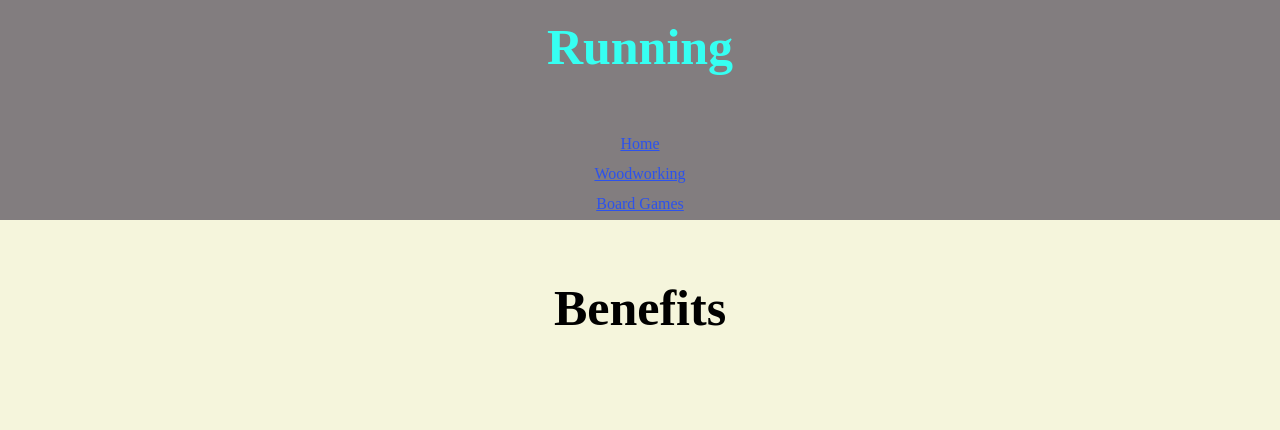
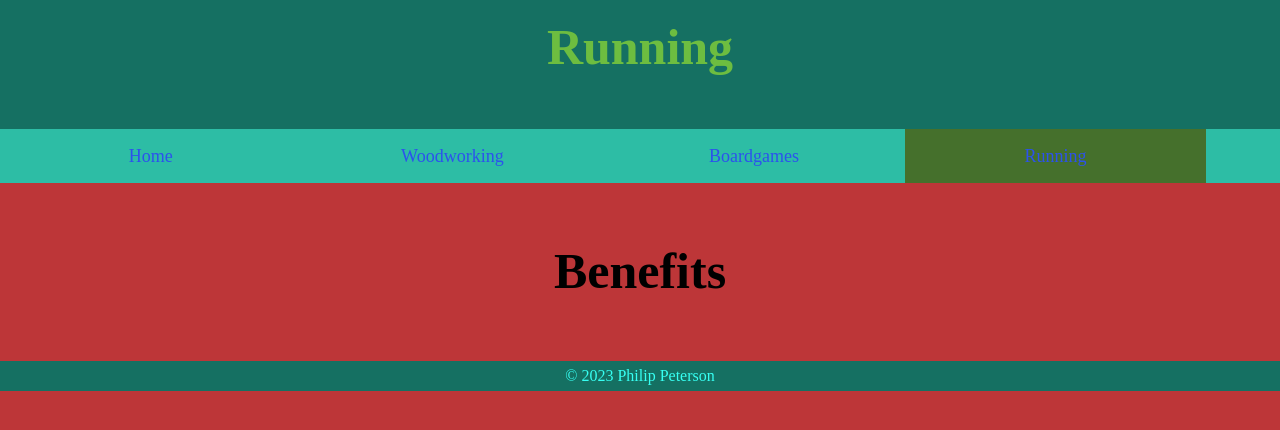
Before and after one commit to peterson-philomath/hello-world, a plain HTML site: page running.html in a window 1280 px wide. Drawn offline with Linux system fonts and the light colour scheme.

Commit message:
Navigation Bar

```diff
--- a/running.html
+++ b/running.html
@@ -1,8 +1,5 @@
 <!DOCTYPE html>
-<html lang="en">
 <head>
-    <meta charset="UTF-8">
-    <meta name="viewport" content="width=device-width, initial-scale=1.0">
     <title>Running | Ways to Destress</title>
     <link href="style.css" rel="stylesheet" type="text/css" />
 </head>
@@ -13,17 +10,18 @@
     <body>
         <header>
             <h1>Running</h1>
-            <nav>
-                <ul><a href="https://peterson-philomath.github.io/hello-world/index">Home</a></ul>
-                <ul><a href="https://peterson-philomath.github.io/hello-world/woodworking">Woodworking</a></ul>
-                <ul><a href="https://peterson-philomath.github.io/hello-world/boardgames">Board Games</a></ul>
-            </nav>
+            <div class="topnav">
+                <a href="index.html">Home</a>
+                <a href="woodworking.html">Woodworking</a>
+                <a href="boardgames.html">Boardgames</a>
+                <a class="active" href="running.html">Running</a>
+            </div>
         </header>
         <main>
             <h2>Benefits</h2>
         </main>
         <footer>
-
+            <p>&copy; 2023 Philip Peterson</p>
         </footer>
 
 </body>
--- a/style.css
+++ b/style.css
@@ -5,34 +5,54 @@ html {
   header{
     padding:0;
     margin-top:0;
-    background: #827d7f
+    background: #157062
   }
   header h1{
     margin-top:0px;
     display:block;
     text-align: center;
-    color:#36FFF2;
+    color:#6DBD40;
     font-size: 50px;
   }
-  nav ul{
-    margin: 0;
-    padding: 0;
-    list-style: none;
-    text-align: center;
-  }
-  nav ul li{
-    display: inline-block;
-    margin-top: 5px;
-    margin: 15px;
-    font-size: 30px;
 
-  }
+.topnav{
+    overflow:auto;
+    background-color: #2DBDA5;
+    width: 100%;
+}
+
+.topnav a {
+    float:left;
+    padding: 10px;
+    color:#2c52ed;
+    text-align:center;
+    text-decoration: none;
+    font-size: 18px;
+    width: 22%;
+    text-align:center;
+}
+
+.topnav a.active{
+    background-color: #45702C;
+}
+
+.topnav a:hover {
+    background-color: grey;
+    font-size: 26px;
+
+}
+
+.topnav a:visited {
+    color:#f90b0b
+}
+
+
 
   body{
     margin: 0;
     padding: 0;
     color: #000000;
-    background-color:beige;
+    background-color:#BD3638;
     font:georgia, sans-serif;
     line-height:1.9;
   }
@@ -47,24 +67,12 @@ html {
 
   }
 
-  a:link{
-  color:#2c52ed;
-  }
-
-  a:hover{
-    color:#45d9cf;
-    font-size: 25px;
-  }
-
-  a:visited{
-    color:#f90b0b;
-  }
 
   p{
     margin-top:0;
     text-align: justify;
     font: georgia, sans-serif;
-    color:#6e6e6e
+    color: rgb(0,0,0);
   }
   main {
     width:90%;
@@ -103,6 +111,7 @@ html {
   img {
     width:75%;
     height:75%;
+    align-items:center;
   }
   ol li{
     font-size: 25px;
@@ -110,7 +119,7 @@ html {
 
   footer{
     padding:0px;
-    background-color: #494647;
+    background-color: #157062;
   }
   footer p{
     text-align:center;
```
Also changed, not shown: boardgames.html (+7 -6 lines), index.html (+7 -6 lines), woodworking.html (+9 -9 lines).
